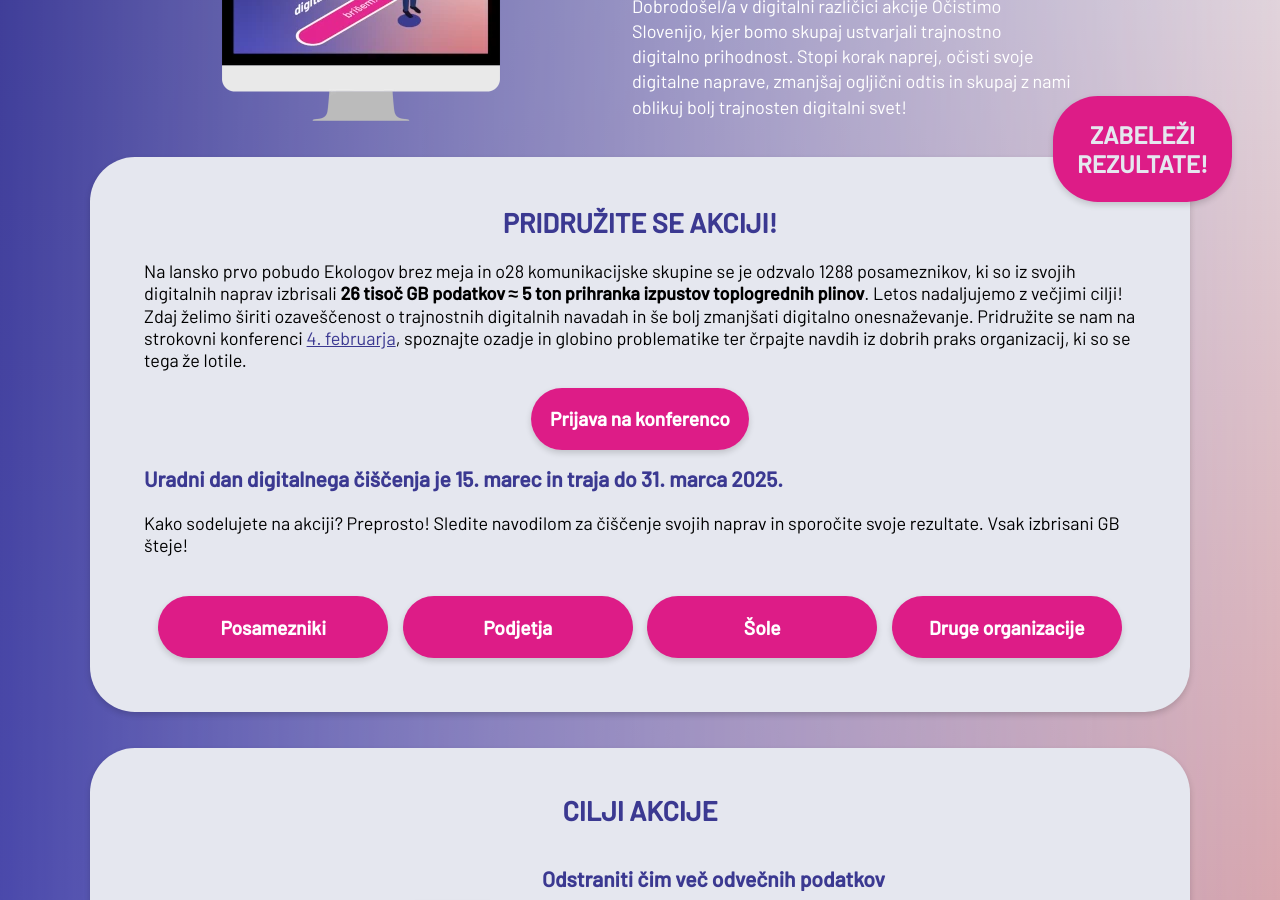
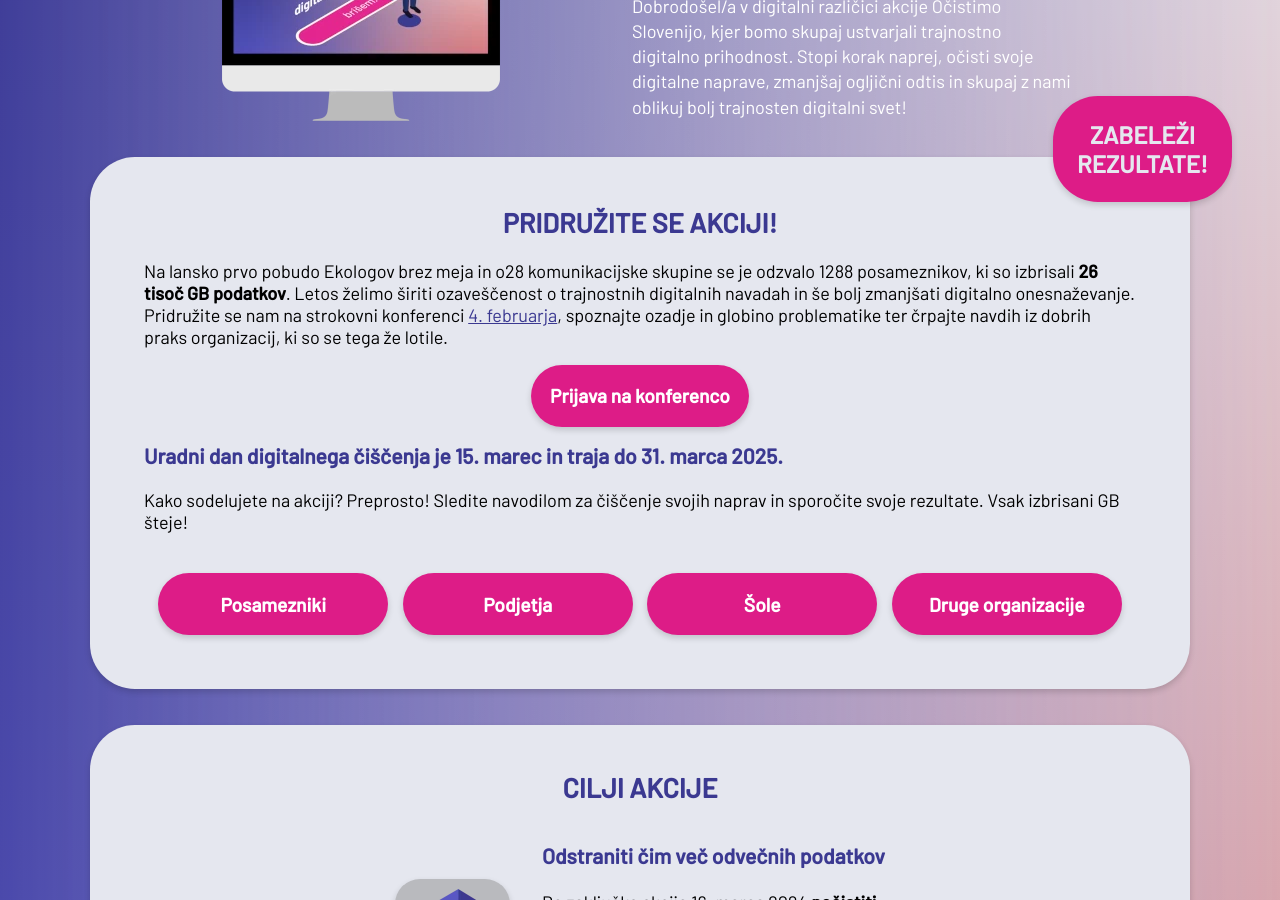
Before and after one commit to ewba/dcd-si, a Jekyll site: the page built from index.md, in a window 1280 px wide and 900 px high, scrolled down 386 px. Built offline with Jekyll 4.4.1, drawn with Linux system fonts in a browser that asks for light colours.

Commit message:
Update index.md

```diff
--- a/index.md
+++ b/index.md
@@ -21,7 +21,7 @@ co2: "0,03"
 <div class="block" style="min-height: 14.5rem;">
 <h2>Pridružite se akciji!</h2>
 
-Na lansko prvo pobudo Ekologov brez meja in o28 komunikacijske skupine se je odzvalo 1288 posameznikov, ki so iz svojih digitalnih naprav izbrisali <strong>26 tisoč GB podatkov ≈ 5 ton prihranka izpustov toplogrednih plinov</strong>. Letos nadaljujemo z večjimi cilji! Zdaj želimo širiti ozaveščenost o trajnostnih digitalnih navadah in še bolj zmanjšati digitalno onesnaževanje.
+Na lansko prvo pobudo Ekologov brez meja in o28 komunikacijske skupine se je odzvalo 1288 posameznikov, ki so izbrisali <strong>26 tisoč GB podatkov</strong>. Letos želimo širiti ozaveščenost o trajnostnih digitalnih navadah in še bolj zmanjšati digitalno onesnaževanje.
 
 Pridružite se nam na strokovni konferenci <a href="https://digital.ocistimo.si/konferenca.html">4. februarja</a>, spoznajte ozadje in globino problematike ter črpajte navdih iz dobrih praks organizacij, ki so se tega že lotile.
 
```
